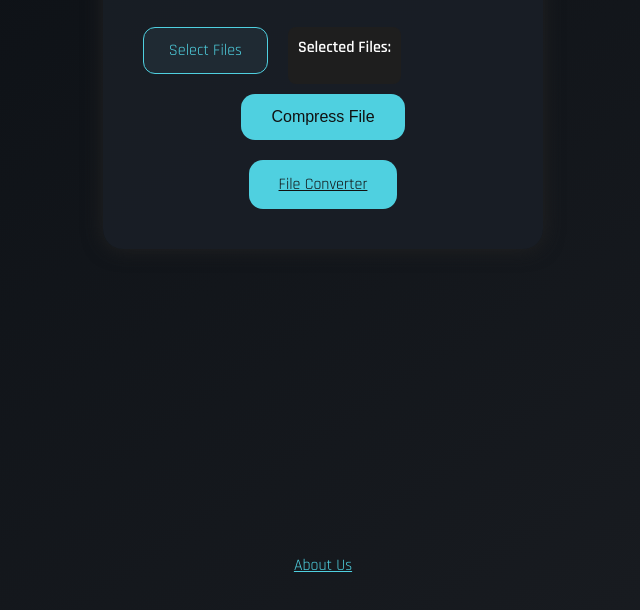
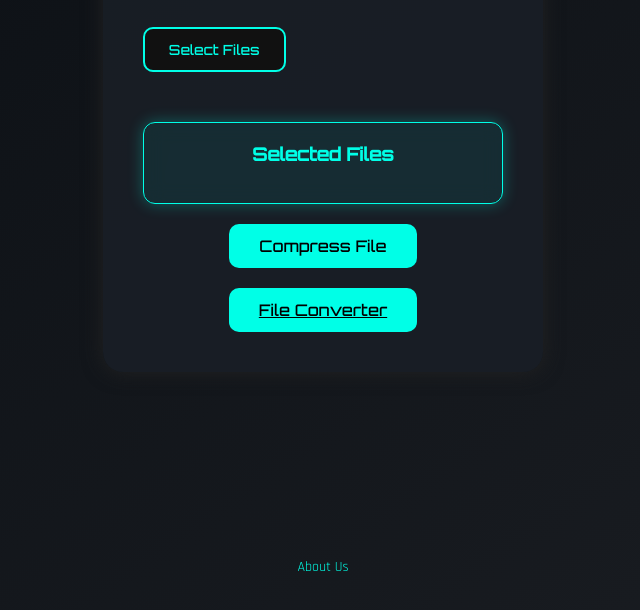
Before and after one commit to FV101LW/ZIP_Algorithm_Finals, a plain HTML site: page index.html in a window 1280 px wide. Shown: the part 184-794 px from the top of the page, without its empty margins (317-957 px from the left). Drawn offline with Linux system fonts and the light colour scheme.

Commit message:
Update index.html

```diff
--- a/index.html
+++ b/index.html
@@ -7,29 +7,114 @@
   <link href="https://fonts.googleapis.com/css2?family=Orbitron:wght@500&family=Rajdhani:wght@400;600&display=swap" rel="stylesheet"/>
   <link rel="stylesheet" href="style.css"/>
   <style>
+    body {
+      background-color: #0d0d0d;
+      color: #e0e0e0;
+      font-family: 'Rajdhani', sans-serif;
+    }
+
     .file-display-container {
       display: flex;
-      gap: 20px;
+      gap: 30px;
       align-items: flex-start;
-      margin-top: 20px;
+      margin-top: 30px;
+      flex-wrap: wrap;
+    }
+
+    .custom-file-upload {
+      position: relative;
+      display: inline-block;
+      padding: 12px 24px;
+      font-family: 'Orbitron', sans-serif;
+      font-size: 14px;
+      background: #111;
+      border: 2px solid #00ffe7;
+      color: #00ffe7;
+      border-radius: 10px;
+      cursor: pointer;
+      transition: background 0.3s ease;
+    }
+
+    .custom-file-upload:hover {
+      background: #00ffe7;
+      color: #000;
+    }
+
+    input[type="file"] {
+      display: none;
     }
 
     .file-names {
-      font-family: 'Rajdhani', sans-serif;
-      color: #fff;
-      background-color: #1e1e1e;
-      padding: 10px;
-      border-radius: 8px;
-      max-width: 300px;
-      word-break: break-word;
+      background: rgba(0, 255, 231, 0.07);
+      border: 1px solid #00ffe7;
+      border-radius: 12px;
+      padding: 20px;
+      max-width: 350px;
+      width: 100%;
+      box-shadow: 0 0 15px rgba(0, 255, 231, 0.3);
+      backdrop-filter: blur(10px);
+    }
+
+    .file-names h3 {
+      margin-top: 0;
+      font-family: 'Orbitron', sans-serif;
+      font-size: 18px;
+      color: #00ffe7;
     }
 
     .file-names ul {
-      padding-left: 20px;
+      list-style-type: none;
+      padding-left: 0;
+      margin: 10px 0 0 0;
+      max-height: 200px;
+      overflow-y: auto;
     }
 
     .file-names li {
-      margin-bottom: 5px;
+      padding: 6px 0;
+      border-bottom: 1px dashed rgba(255, 255, 255, 0.1);
+      font-size: 15px;
+      word-break: break-all;
+    }
+
+    .futuristic-btn {
+      margin-top: 20px;
+      padding: 12px 30px;
+      font-family: 'Orbitron', sans-serif;
+      background: #00ffe7;
+      color: #000;
+      border: none;
+      border-radius: 10px;
+      cursor: pointer;
+      transition: background 0.3s ease;
+    }
+
+    .futuristic-btn:hover {
+      background: #00d1b5;
+    }
+
+    .download-link {
+      display: inline-block;
+      margin-top: 20px;
+      color: #00ffe7;
+      font-weight: 600;
+      text-decoration: underline;
+      font-size: 16px;
+    }
+
+    footer {
+      margin-top: 40px;
+      text-align: center;
+      font-size: 14px;
+    }
+
+    footer a {
+      color: #00ffe7;
+      text-decoration: none;
+    }
+
+    footer a:hover {
+      text-decoration: underline;
     }
   </style>
 </head>
@@ -42,14 +127,17 @@
           Select Files
           <input type="file" id="fileInput" name="files" multiple required />
         </label>
+
         <div class="file-names" id="fileList">
-          <strong>Selected Files:</strong>
+          <h3>Selected Files</h3>
           <ul id="fileNamesList"></ul>
         </div>
       </div>
       <button type="submit" class="futuristic-btn">Compress File</button>
     </form>
+
     <a id="downloadLink" class="download-link" style="display: none;">Download ZIP</a>
+
     <a href="convert.html" class="futuristic-btn" style="margin-top: 20px; display: inline-block;">
       File Converter
     </a>
```
